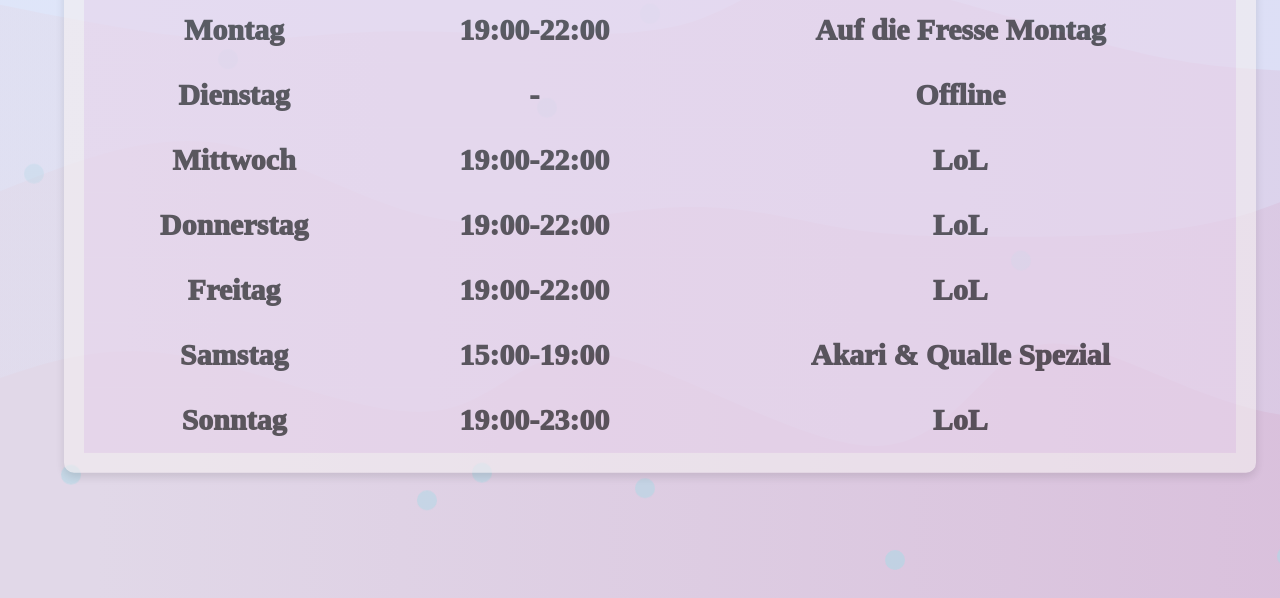
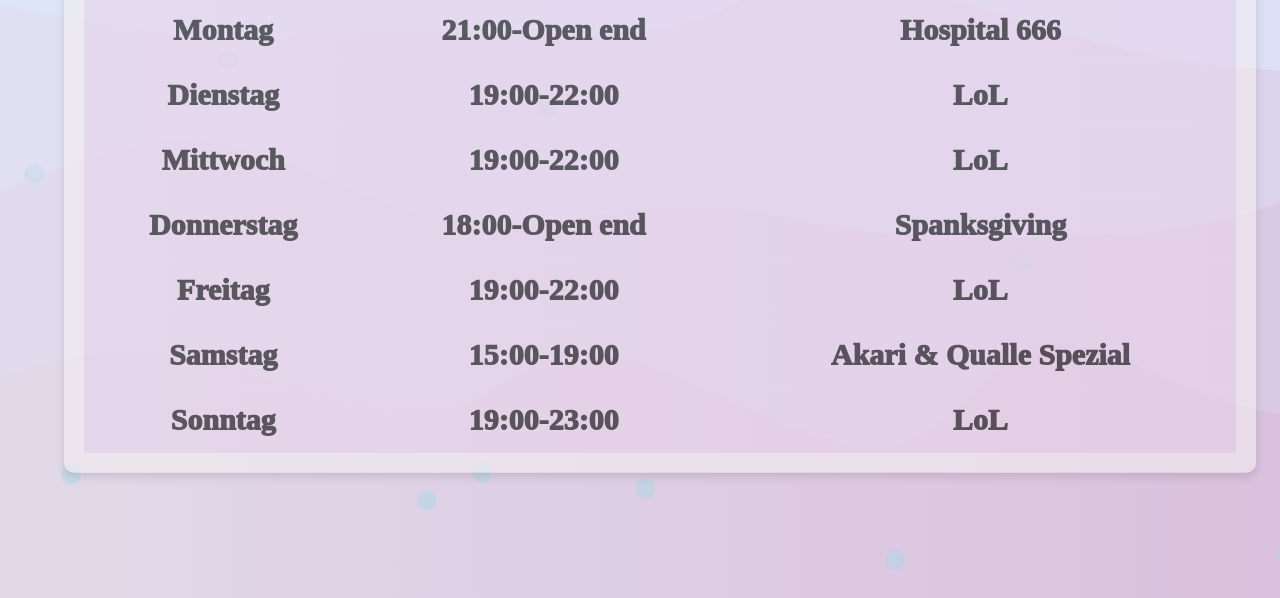
Before and after one commit to scyphosia/scyphosia.github.io, a plain HTML site: page index.html in a window 1280 px wide. Shown: the part 202-800 px from the top of the page. Drawn offline with Linux system fonts and the light colour scheme.

Commit message:
Update index.html

```diff
--- a/index.html
+++ b/index.html
@@ -278,13 +278,13 @@
                 </tr>
                 <tr>
                     <td>Montag</td>
-                    <td>19:00-22:00</td>
-                    <td>Auf die Fresse Montag</td>
+                    <td>21:00-Open end</td>
+                    <td>Hospital 666</td>
                 </tr>
                 <tr>
                     <td>Dienstag</td>
-                    <td>-</td>
-                    <td>Offline</td>
+                    <td>19:00-22:00</td>
+                    <td>LoL</td>
                 </tr>
                 <tr>
                     <td>Mittwoch</td>
@@ -293,8 +293,8 @@
                 </tr>
                 <tr>
                     <td>Donnerstag</td>
-                    <td>19:00-22:00</td>
-                    <td>LoL</td>
+                    <td>18:00-Open end</td>
+                    <td>Spanksgiving</td>
                 </tr>
                 <tr>
                     <td>Freitag</td>
```
